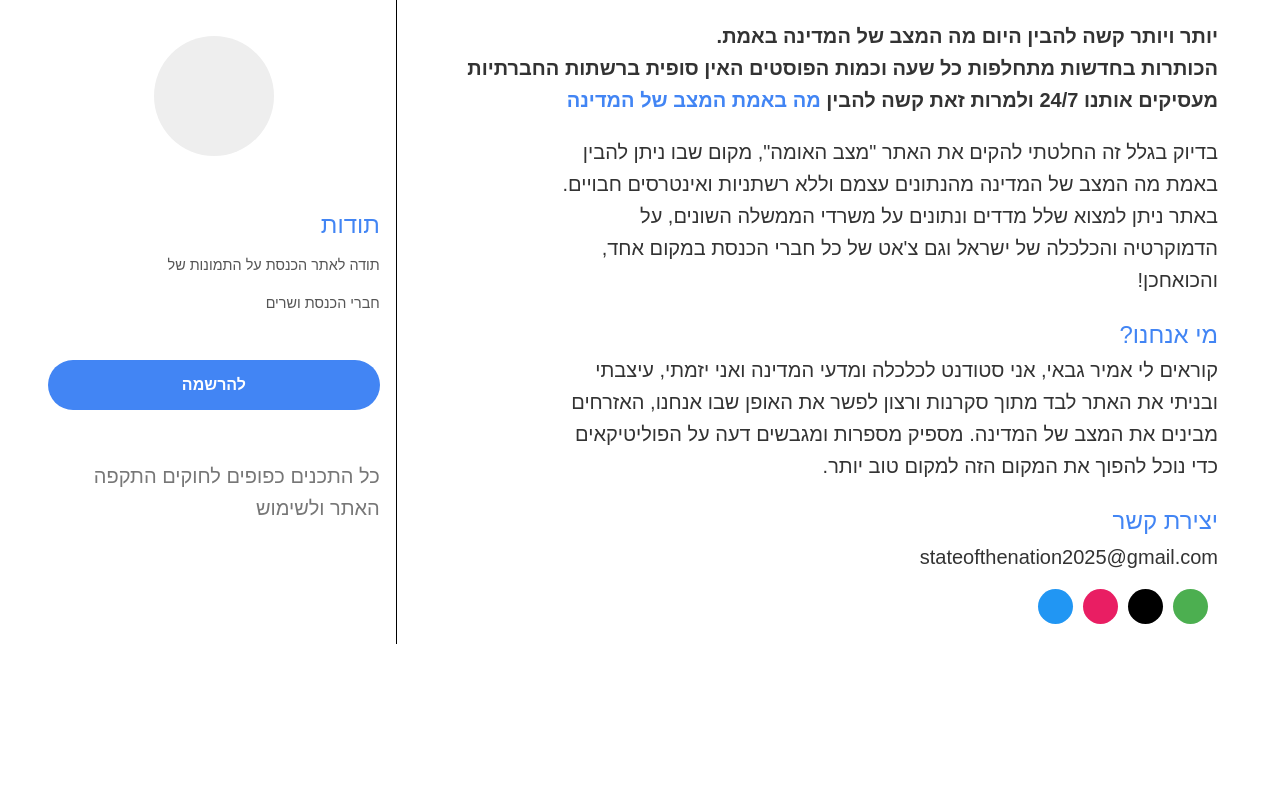
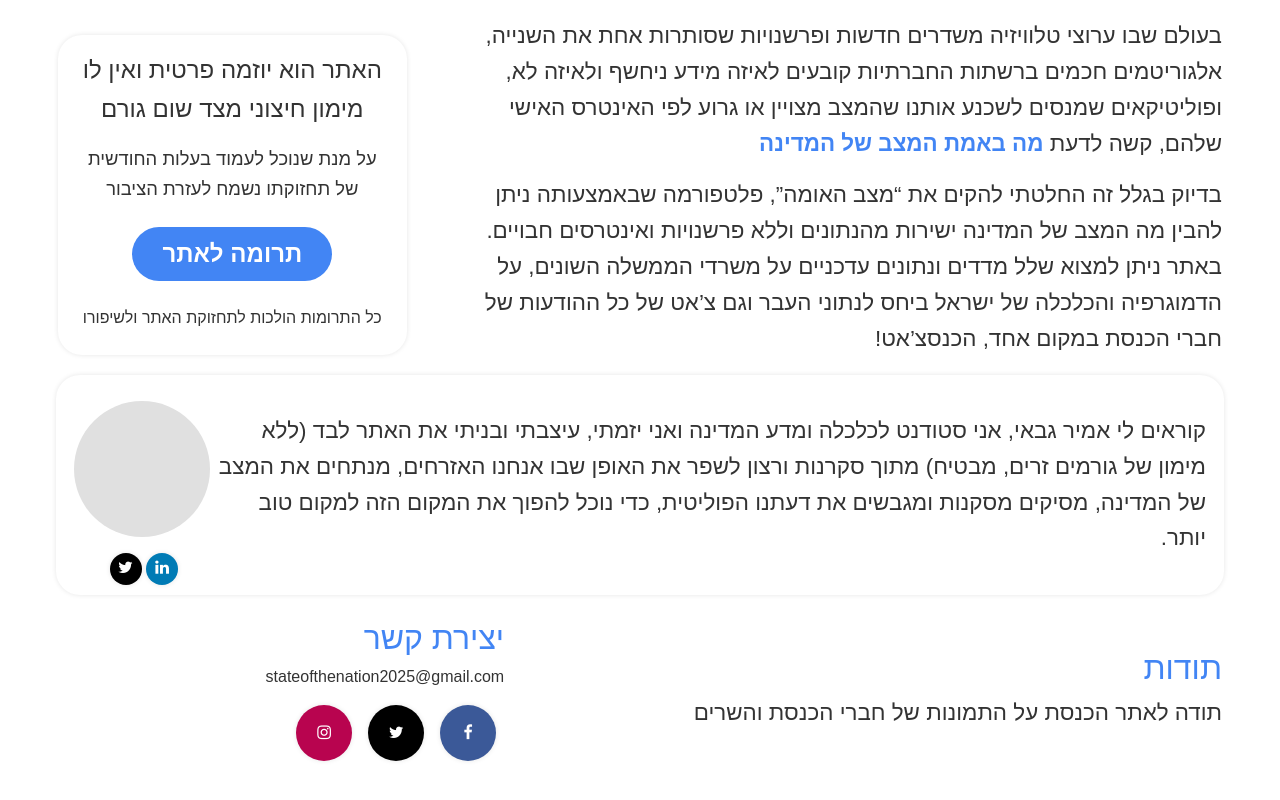
Before and after one commit to TheBlueBear02/StateOfTheNation, a Flask app: page /info in a window 1280 px wide. Run offline with Flask 3, Linux system fonts and the light colour scheme.

Commit message:
designed the info screen

```diff
--- a/static/header_style.css
+++ b/static/header_style.css
@@ -45,7 +45,7 @@ p {
     max-height: 4vh;
 }
 .nav_icon:hover{
-    transform: scale(1.1);
+    opacity: 0.6;
 
 }
 
--- a/static/info.css
+++ b/static/info.css
@@ -12,7 +12,7 @@ body {
 }
 p{
     text-align: right;
-    font-size: 2.5vh;
+    font-size: 2.8vh;
 }
 .container {
     max-width: 95%;
@@ -23,65 +23,69 @@ p{
 
 /* Left sidebar (appears on left in RTL) */
 .sidebar {
-    width: 30%;
-    padding: 2vh;
+    height: 40vh;
+    width: 100%;
+    padding: 2vh 3vh;
     display: flex;
     flex-direction: column;
     align-items: center;
-    border-right: 1px solid #000; /* Black vertical divider */
+    background-color: white;
+    border-radius: 3vh;
+    box-shadow: 0 0 5px rgba(0, 0, 0, 0.1);
+
 }
 
 .profile-img {
-    width: 120px;
-    height: 120px;
+    width: 17vh;
+    height: 17vh;
     border-radius: 50%;
-    background-color: #eee;
-    margin: 20px 0;
+    background-color: #e0e0e0;
+    margin: 2vh 0;
 }
 
 .sidebar-title {
     color: #4285f4;
-    margin: 30px 0 10px 0;
-    font-size: 1.5rem;
-    align-self: flex-start;
+    margin: 3vh 0 1vh 0;
+    font-size: 4vh;
+
 }
 
 .sidebar-text {
-    font-size: 0.9rem;
+    font-size: 1vh;
     color: #555;
     margin-bottom: 15px;
     align-self: flex-start;
 }
 
-.subscribe-button {
-    display: block;
-    width: 100%;
+.donation-button {
+    width: 25vh;
+    position: flex-end;
     background-color: #4285f4;
     color: white;
     text-align: center;
-    padding: 12px;
-    border-radius: 25px;
+    padding: 1vh;
+    border-radius: 25vh;
     text-decoration: none;
     font-weight: bold;
-    margin: 30px 0;
+    margin: 3vh 0;
+    float: left;
+    font-size: 3vh;
+}
+.donation-button:hover {
+    background-color: #5d92e9;
 }
 
-.sidebar-footer {
-    font-size: 0.8rem;
-    color: #777;
-    margin-top: 20px;
-    text-align: right;
-    width: 100%;
+.sidebar-footer p{
+    text-align: center;
+    font-size: 2.3vh;
 }
-
 /* Main content */
 .main-content {
-    flex: 1;
-    padding: 20px 30px;
+    padding: 2vh 3vh;
 }
 
 .header-text {
-    margin-bottom: 20px;
+    margin-bottom: 2vh;
     font-weight: bold;
 }
 
@@ -89,22 +93,28 @@ p{
     color: #4285f4;
     text-decoration: none;
     font-weight: bold;
+    font-size: 2.8vh;
 }
 
 .content-paragraph {
-    margin-bottom: 20px;
+    margin-bottom: 2vh;
+    width: 100%;
 }
 
 .section-title {
     color: #4285f4;
-    font-size: 1.5rem;
-    text-align: right; /* Will appear on right in RTL */
+    font-size: 4vh;
+    align-self: flex-start;
+    margin: 0;
 }
+.white-box {
+    background-color: white;
+    padding: 1vh 2vh;
+    border-radius: 3vh;
+    box-shadow: 0 0 5px rgba(0, 0, 0, 0.1);
+    margin-bottom: 2vh;
+    width: 100%;
 
-.email {
-    font-size: 0.9rem;
-    color: #333;
-    text-align: right; /* Will appear on right in RTL */
 }
 
 .social-icons {
@@ -114,8 +124,67 @@ p{
 }
 
 .social-icon {
-    width: 35px;
-    height: 35px;
+    width: 5vh;
+    height: 5vh;
     border-radius: 50%;
-    margin-right: 10px;
+    margin-right: 1vh;
 }
+.content-paragraph {
+    opacity: 0;
+    transition: opacity 1s ease-in-out;
+}
+.content-paragraph.visible {
+    opacity: 1;
+}
+
+.fa {
+    width: 7vh;
+    height: 7vh;
+    text-align: center;
+    text-decoration: none;
+    border-radius: 50%;
+    margin: auto 1vh;
+    padding-top: 8%;
+    box-shadow: 0 0 5px rgba(0, 0, 0, 0.1);
+
+  }
+  .pe {
+    padding-top: 8.5%;
+    width: 4vh;
+    height: 4vh;
+    margin: auto ;
+  }
+
+  .fa:hover {
+      opacity: 0.7;
+  }
+
+  .fa-facebook {
+    background: #3B5998;
+    color: white;
+  }
+
+  .fa-twitter {
+    background: #000000;
+    color: white;
+  }
+
+  .fa-google {
+    background: #dd4b39;
+    color: white;
+  }
+
+  .fa-linkedin {
+    background: #007bb5;
+    color: white;
+  }
+
+  .fa-youtube {
+    background: #bb0000;
+    color: white;
+  }
+
+  .fa-instagram {
+    background: #b8044f;
+    color: white;
+  }
--- a/static/offices_style.css
+++ b/static/offices_style.css
@@ -297,7 +297,7 @@ td {
     margin: 0;
     padding-top: 0;
     margin-left: 1%;
-    background-image: linear-gradient(#fff, #f2f2f2);
+    background-color: white;
     margin-top: 1vh;
 }
 
@@ -316,7 +316,7 @@ td {
     margin: 0;
     padding-top: 0;
     margin-left: 1%;
-    background-image: linear-gradient(#fff, #f2f2f2);
+    background-color: white;
     margin-top: 1vh;
 }
 
@@ -650,7 +650,7 @@ background: #c5c5c5;
     margin: 0;
     padding-top: 0;
     margin-left: 1%;
-    background-image: linear-gradient(#fff, #f2f2f2);
+    background-color: white;
     margin-top: 1vh;
 
 }
--- a/templates/info.html
+++ b/templates/info.html
@@ -5,62 +5,118 @@
     <meta name="viewport" content="width=device-width, initial-scale=1.0">
     <title>מצב האומה</title>
     <link rel="stylesheet" href="{{ url_for('static', filename='info.css') }}">
+    <link rel="stylesheet" href="https://cdnjs.cloudflare.com/ajax/libs/font-awesome/4.7.0/css/font-awesome.min.css">
 </head>
 <body>
     <div class="container">
         <!-- Sidebar (appears on left in RTL) -->
-        <div class="sidebar">
-            <div class="profile-img"></div>
 
-            <div class="sidebar-title">תודות</div>
-            <div class="sidebar-text">תודה לאתר הכנסת על התמונות של</div>
-            <div class="sidebar-text">חברי הכנסת ושרים</div>
-
-            <a href="#" class="subscribe-button">להרשמה</a>
-
-            <div class="sidebar-footer">
-                <p>כל התכנים כפופים לחוקים התקפה האתר ולשימוש</p>
-            </div>
-        </div>
 
         <!-- Main content -->
         <div class="main-content">
-            <div class="header-text">
-                <p>יותר ויותר קשה להבין היום מה המצב של המדינה באמת.</p>
-                <p>הכותרות בחדשות מתחלפות כל שעה וכמות הפוסטים האין סופית ברשתות החברתיות מעסיקים אותנו 24/7 ולמרות זאת קשה להבין <a href="#" class="header-link">מה באמת המצב של המדינה</a></p>
-            </div>
+            <table>
+                <tr>
+                    <td style="width: 70%;padding-left: 4vh;">
+                        <div class="content-paragraph">
+                            <p>בעולם שבו ערוצי טלוויזיה משדרים חדשות ופרשנויות שסותרות אחת את השנייה,  אלגוריטמים חכמים ברשתות החברתיות קובעים לאיזה מידע ניחשף ולאיזה לא, ופוליטיקאים שמנסים לשכנע אותנו שהמצב מצויין או גרוע לפי האינטרס האישי שלהם, קשה לדעת <a href="#" class="header-link">מה באמת המצב של המדינה</a></p>
+
+                        </div>
+
+                        <div class="content-paragraph">
+                            <p>בדיוק בגלל זה החלטתי להקים את “מצב האומה”, פלטפורמה שבאמצעותה ניתן להבין מה המצב של המדינה ישירות מהנתונים וללא פרשנויות ואינטרסים חבויים.
+                                באתר ניתן למצוא שלל מדדים ונתונים עדכניים על משרדי הממשלה השונים, על הדמוגרפיה והכלכלה של ישראל ביחס לנתוני העבר וגם צ’אט של כל ההודעות של חברי הכנסת במקום אחד, הכנסצ’אט!</p>
+                        </div>
+                    </th>
+                    <td style="width: 30%;">
+                        <div class="content-paragraph" style="margin-bottom: 0;">
+                            <div class="sidebar">
+                                <div class="sidebar-footer">
+                                    <p style="font-size: 3vh;">האתר הוא יוזמה פרטית ואין לו מימון חיצוני מצד שום גורם</p>
+                                    <p style="margin-top: 2vh;">על מנת שנוכל לעמוד בעלות החודשית של תחזוקתו נשמח לעזרת הציבור</p>
+                                </div>
+                                <a href="#" class="donation-button">תרומה לאתר</a>
+
+                                <div class="sidebar-footer">
+                                    <p style="font-size: 2vh;">כל התרומות הולכות לתחזוקת האתר ולשיפורו</p>
+                                </div>
+                            </div>
+                       </div>
+                    </th>
+                </tr>
+            </table>
 
             <div class="content-paragraph">
+                <div class="white-box">
+                    <table>
+                        <tr>
+                            <td style="width: 90%;">
+                                <p>קוראים לי אמיר גבאי, אני סטודנט לכלכלה ומדע המדינה ואני יזמתי, עיצבתי ובניתי את האתר לבד (ללא מימון של גורמים זרים, מבטיח) מתוך סקרנות ורצון לשפר את האופן שבו אנחנו האזרחים, מנתחים את המצב של המדינה, מסיקים מסקנות ומגבשים את דעתנו הפוליטית, כדי נוכל להפוך את המקום הזה למקום טוב יותר. </p>
+                            </td>
+                            <td>
+                                <table>
+                                    <tr>
+                                        <div class="profile-img"></div>
+                                    </tr>
+                                    <tr style="height: 10%;">
+                                        <div style="margin: auto; width: 9vh;">
+                                            <a href="#" class="fa pe fa-linkedin"></a>
+                                            <a href="#" class="fa pe fa-twitter"></a>
+                                        </div>
+                                    </tr>
+                                </table>
+                            </td>
+                        </tr>
+                    </table>
+
+                </div>
+            </div>
+            <div class="content-paragraph" style="margin-bottom: 0;">
+                <table>
+                    <tr>
+                        <td style="width: 75%;">
+                            <div class="section-title">תודות</div>
+                            <p>תודה לאתר הכנסת על התמונות של חברי הכנסת והשרים</p>
+                        </td>
+                        <td style="width: 25%;">
+                            <div class="section-title">יצירת קשר</div>
+                            <p style="font-size: 2vh;">stateofthenation2025@gmail.com</p>
+                            <div class="social-icons">
+                                <a href="#" class="fa fa-facebook"></a>
+                                <a href="#" class="fa fa-twitter"></a>
+                                <a href="#" class="fa fa-instagram"></a>
+                            </div>
+                        </td>
+                    </tr>
+                </table>
 
             </div>
 
-            <div class="content-paragraph">
-                <p>בדיוק בגלל זה החלטתי להקים את האתר "מצב האומה", מקום שבו ניתן להבין</p>
-                <p>באמת מה המצב של המדינה מהנתונים עצמם וללא רשתניות ואינטרסים חבויים.</p>
-                <p>באתר ניתן למצוא שלל מדדים ונתונים על משרדי הממשלה השונים, על</p>
-                <p>הדמוקרטיה והכלכלה של ישראל וגם צ'אט של כל חברי הכנסת במקום אחד,</p>
-                <p>והכואחכן!</p>
-            </div>
-
-            <div class="section-title">מי אנחנו?</div>
-            <div class="content-paragraph">
-                <p>קוראים לי אמיר גבאי, אני סטודנט לכלכלה ומדעי המדינה ואני יזמתי, עיצבתי</p>
-                <p>ובניתי את האתר לבד מתוך סקרנות ורצון לפשר את האופן שבו אנחנו, האזרחים</p>
-                <p>מבינים את המצב של המדינה. מספיק מספרות ומגבשים דעה על הפוליטיקאים</p>
-                <p>כדי נוכל להפוך את המקום הזה למקום טוב יותר.</p>
-            </div>
-
-            <div class="contact-section">
-                <div class="section-title">יצירת קשר</div>
-                <p>stateofthenation2025@gmail.com</p>
-                <div class="social-icons">
-                    <div class="social-icon" style="background-color: #4caf50;"></div>
-                    <div class="social-icon" style="background-color: #000;"></div>
-                    <div class="social-icon" style="background-color: #e91e63;"></div>
-                    <div class="social-icon" style="background-color: #2196f3;"></div>
-                </div>
-            </div>
         </div>
     </div>
+    <script>
+        document.addEventListener("DOMContentLoaded", function() {
+            const paragraphs = document.querySelectorAll(".content-paragraph");
+            const observerOptions = {
+                root: null,
+                rootMargin: "0px",
+                threshold: 0.1
+            };
+
+            const observer = new IntersectionObserver((entries, observer) => {
+                entries.forEach((entry, index) => {
+                    if (entry.isIntersecting) {
+                        setTimeout(() => {
+                            entry.target.classList.add("visible");
+                        }, index * 2000); // 2000ms = 2 seconds
+                        observer.unobserve(entry.target);
+                    }
+                });
+            }, observerOptions);
+
+            paragraphs.forEach((paragraph) => {
+                observer.observe(paragraph);
+            });
+        });
+    </script>
 </body>
 </html>
```
Also changed, not shown: instance/sn.db, static/images/icons/ig-instagram-icon.svg (added), static/images/site icon6.png.
